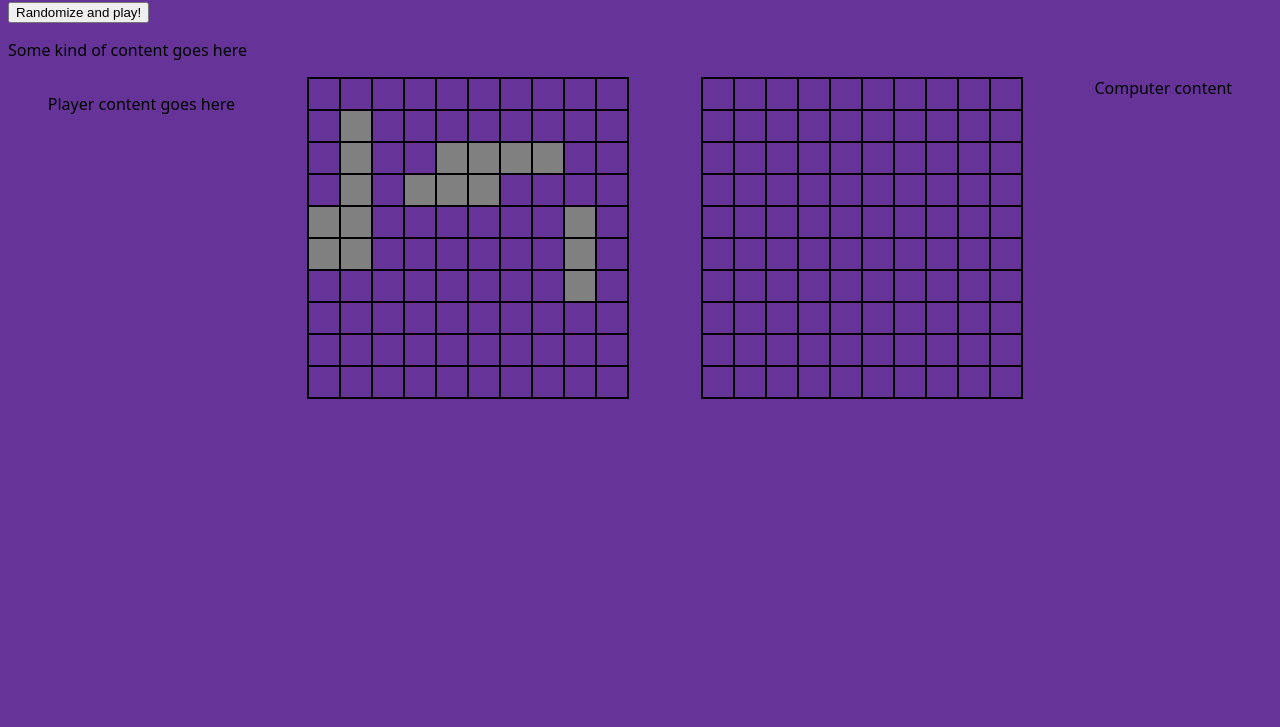
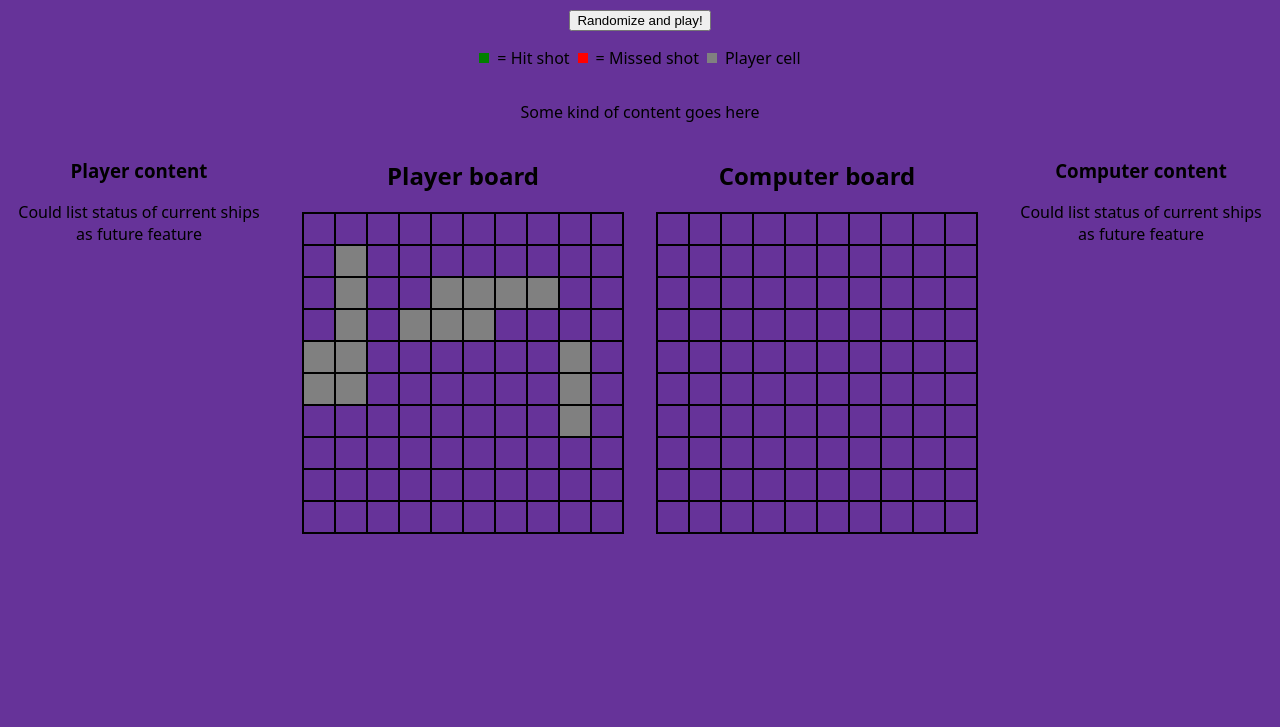
Before and after one commit to Maddof/battleship_game, a plain HTML site: page index.html in a window 1280 px wide. Shown: the part 73-800 px from the top of the page. Drawn offline with Linux system fonts and the light colour scheme.

Commit message:
Extra explanatory text added

```diff
--- a/index.html
+++ b/index.html
@@ -10,19 +10,33 @@
       <h1>Battleship</h1>
       <div>
         <button type="button" id="startbutton">Randomize and play!</button>
+        <div class="guide-wrapper">
+          <div class="green-box"></div>
+          <p class="guide-text">= Hit shot</p>
+          <div class="red-box"></div>
+          <p class="guide-text">= Missed shot</p>
+          <div class="player-box"></div>
+          <p class="guide-text">Player cell</p>
+        </div>
         <p>Some kind of content goes here</p>
       </div>
       <div class="main-wrap">
         <div class="div player_sec">
-          <p>Player content goes here</p>
+          <h3>Player content</h3>
+          <p>Could list status of current ships as future feature</p>
         </div>
         <div class="div">
+          <h2>Player board</h2>
           <div class="player_board"></div>
         </div>
-        <div class="div comp-sec">
+        <div class="div">
+          <h2>Computer board</h2>
           <div class="comp_board"></div>
         </div>
-        <div class="div">Computer content</div>
+        <div class="div computer_sec">
+          <h3>Computer content</h3>
+          <p>Could list status of current ships as future feature</p>
+        </div>
       </div>
     </section>
   <script src="main.js"></script></body>
--- a/main.css
+++ b/main.css
@@ -8,7 +8,11 @@ body {
 }
 
 .main-sec {
+  display: flex;
+  flex-direction: column;
+  align-items: center;
   width: 100%;
+  text-align: center;
 }
 
 .main-wrap {
@@ -46,6 +50,31 @@ body {
   background-color: purple;
 }
 
+.guide-wrapper {
+  display: flex;
+  align-items: center;
+  justify-content: center;
+  gap: 0.5em;
+}
+
+.player-box {
+  height: 10px;
+  width: 10px;
+  background-color: rgb(128, 128, 128);
+}
+
+.green-box {
+  height: 10px;
+  width: 10px;
+  background-color: green;
+}
+
+.red-box {
+  height: 10px;
+  width: 10px;
+  background-color: red;
+}
+
 .hit {
   background-color: green;
 }
--- a/main.js
+++ b/main.js
@@ -321,8 +321,8 @@ class Ship {
 
 __webpack_require__.r(__webpack_exports__);
 /* harmony export */ __webpack_require__.d(__webpack_exports__, {
-/* harmony export */   handleCellClick: () => (/* binding */ handleCellClick),
 /* harmony export */   humanPlayer: () => (/* binding */ humanPlayer),
+/* harmony export */   playerClick: () => (/* binding */ playerClick),
 /* harmony export */   renderPlayerBoard: () => (/* binding */ renderPlayerBoard)
 /* harmony export */ });
 /* harmony import */ var _players__WEBPACK_IMPORTED_MODULE_0__ = __webpack_require__(/*! ./players */ "./src/modules/players.js");
@@ -354,7 +354,7 @@ function renderPlayerBoard() {
 }
 
 // Function to handle cell click event
-const handleCellClick = (event) => {
+const playerClick = (event) => {
   const x = parseInt(event.target.dataset.x);
   const y = parseInt(event.target.dataset.y);
   const attackResult = _ui_comp__WEBPACK_IMPORTED_MODULE_1__.compPlayer.board.receiveAttack(x, y);
@@ -363,7 +363,7 @@ const handleCellClick = (event) => {
   } else {
     event.target.classList.add("miss");
   }
-  event.target.removeEventListener("click", handleCellClick); // Remove event listener after click to prevent re-click
+  event.target.removeEventListener("click", playerClick); // Remove event listener after click to prevent re-click
 
   if (_ui_comp__WEBPACK_IMPORTED_MODULE_1__.compPlayer.board.allShipsSunk()) {
     console.log("All comp ships sunk");
@@ -424,7 +424,8 @@ function renderCompBoard() {
       //   gridCell.classList.add("test-class");
       // }
 
-      gridCell.addEventListener("click", _ui_player__WEBPACK_IMPORTED_MODULE_0__.handleCellClick);
+      // Add event listener to handle player action
+      gridCell.addEventListener("click", _ui_player__WEBPACK_IMPORTED_MODULE_0__.playerClick);
     });
   });
 }
@@ -539,7 +540,8 @@ __webpack_require__.r(__webpack_exports__);
 
 const startButton = document.getElementById("startbutton");
 
-startButton.addEventListener("click", () => {
+startButton.addEventListener("click", (e) => {
+  e.preventDefault();
   (0,_modules_game__WEBPACK_IMPORTED_MODULE_0__.startGame)();
   console.log("clicked the start button");
 });
```
Also changed, not shown: 2 other files.
